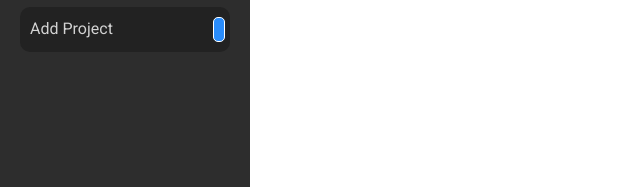
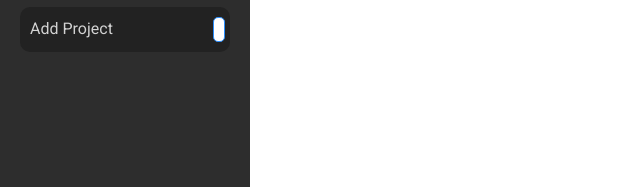
Before and after one commit to charliebarger/To-Do-List, a plain HTML site: page index.html in a window 1280 px wide. In both pictures the pointer is over the element 219 px from the left and 344 px from the top of the page. Shown: the part 315-502 px from the top of the page, 0-640 px from the left. Drawn offline with nearby package versions, Linux system fonts and the light colour scheme.

Commit message:
stled submit button

```diff
--- a/styles/styles.css
+++ b/styles/styles.css
@@ -249,6 +249,17 @@ ul li {
   color: white;
 }
 
+.add-icon:hover {
+  color: var(--blue);
+  background-color: white;
+  border: solid 1px var(--blue);
+}
+
+.add-icon:hover::before,
+.add-icon:hover::after {
+  background-color: var(--blue);
+}
+
 @media (min-width: 750px) {
   nav {
     width: 250px;
```
